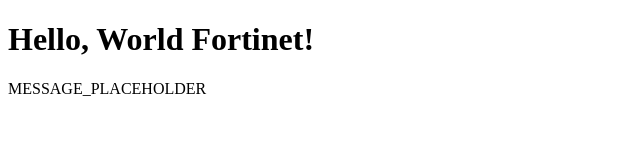
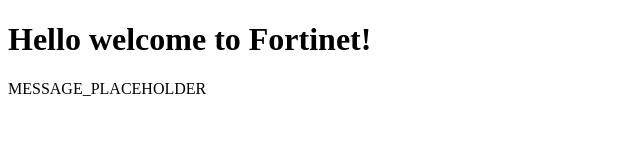
Before and after one commit to vanamakri/gitops-dev, a plain HTML site: page src/index.html in a window 1280 px wide. Shown: the whole page, without its empty margins (0-640 px from the left). Drawn offline with Linux system fonts and the light colour scheme.

Commit message:
updated src file

```diff
--- a/src/index.html
+++ b/src/index.html
@@ -6,7 +6,7 @@
     <title>Dynamic Message</title>
 </head>
 <body>
-    <h1>Hello, World Fortinet!</h1>
+    <h1>Hello welcome to Fortinet!</h1>
     <p id="message">MESSAGE_PLACEHOLDER</p>
 </body>
 </html>
```
